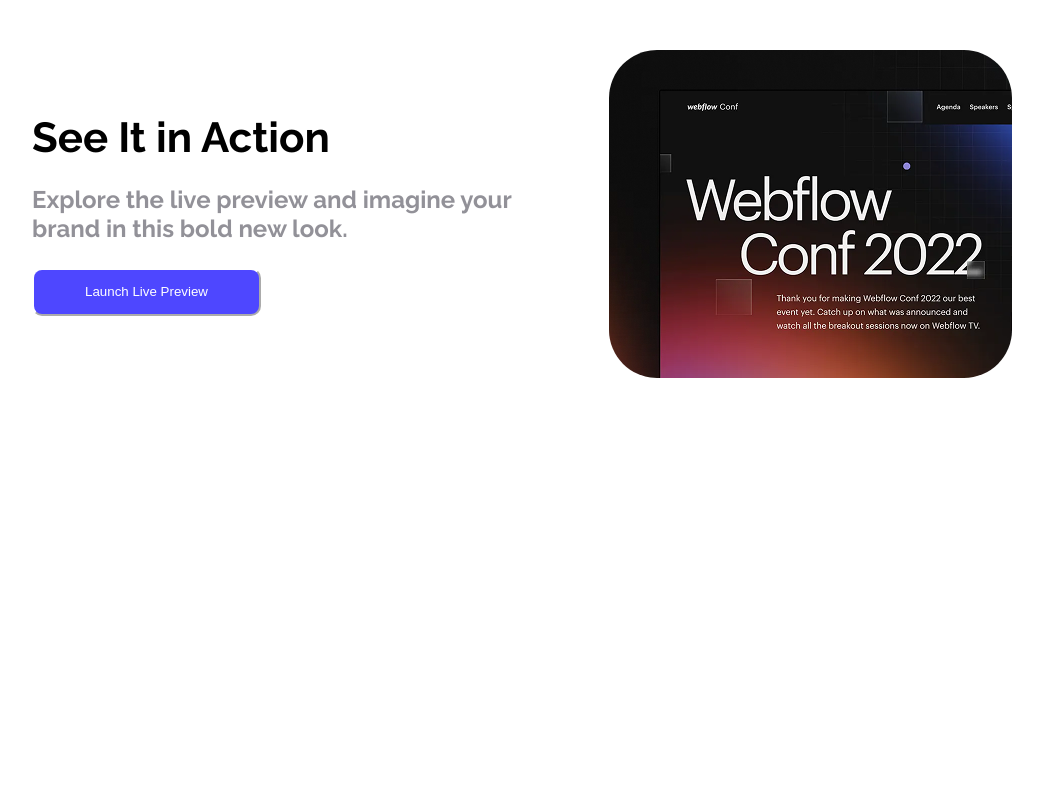
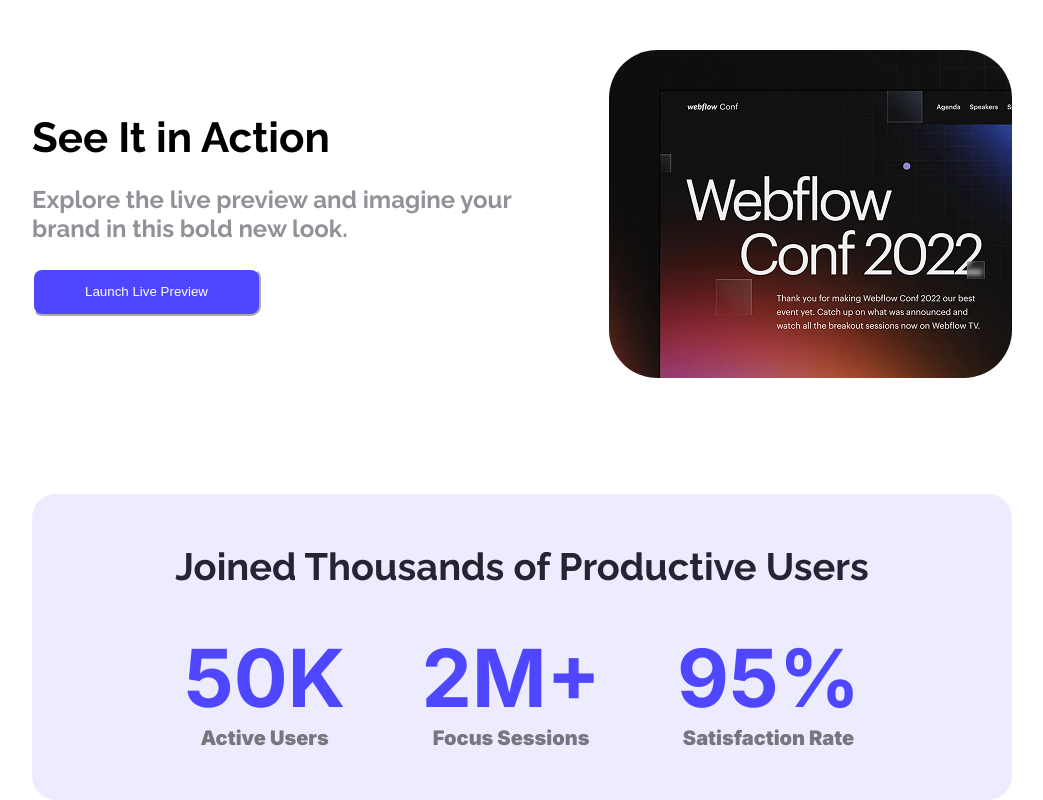
Before and after one commit to ashrafulislam65/B12A01-landing-lunchpad, a plain HTML site: page index.html in a window 1280 px wide. Shown: the part 761-1561 px from the top of the page, without its empty margins (118-1161 px from the left). Before the commit the page ends 1139 px from the top, so only its background shows below. Drawn offline with Linux system fonts and the light colour scheme.

Commit message:
added prodUtive uoser section

```diff
--- a/index.html
+++ b/index.html
@@ -44,6 +44,24 @@
             </div>
             <img src="Assets/wc-mini.png" alt="">
          </section>
+         <!-- Productive User section -->
+          <section class="productive-user-container">
+                <h3 class="p-user-title raleway-font">Joined Thousands of Productive Users</h3>
+                <div class="productive-user-container-div inter-font">
+                    <div>
+                        <h1>50K</h1>
+                        <p>Active Users</p>
+                    </div>
+                    <div>
+                        <h1>2M+</h1>
+                        <p>Focus Sessions</p>
+                    </div>
+                    <div>
+                        <h1>95%</h1>
+                        <p>Satisfaction Rate</p>
+                    </div>
+                </div>
+          </section>
 
     </main>
     <footer></footer>
--- a/styles/index.css
+++ b/styles/index.css
@@ -1,7 +1,8 @@
-*{
+* {
     margin: 0px;
     padding: 0px;
 }
+
 /* googles fonts */
 .inter-font {
     font-family: "Inter", sans-serif;
@@ -13,11 +14,12 @@
 .raleway-font {
     font-family: "Raleway", sans-serif;
     font-optical-sizing: auto;
-  font-weight:700;
+    font-weight: 700;
     font-style: normal;
 }
+
 /* nav style */
-.nav-style{
+.nav-style {
     display: flex;
     padding-left: 150px;
     padding-top: 50px;
@@ -26,11 +28,13 @@
     padding-bottom: 50px;
 
 }
-.nav-style h3{
+
+.nav-style h3 {
     font-size: 34px;
     color: rgb(78, 71, 255);
 }
-.nav-style button{
+
+.nav-style button {
     width: 132px;
     height: 48px;
     color: rgb(255, 255, 255);
@@ -38,22 +42,26 @@
     border-color: white;
     border-radius: 10px;
 }
-.hero-container{
+
+.hero-container {
     background-image: url(../Assets/Hero-bg.png);
 }
-.banner-container{
+
+.banner-container {
     text-align: center;
     padding-top: 158px;
     padding-bottom: 152px;
 }
-.banner-container h1{
+
+.banner-container h1 {
     font-size: 65px;
     padding-bottom: 37px;
     padding-left: 267.5px;
     padding-right: 267.5px;
     color: rgb(37, 36, 50);
 }
-.banner-container button{
+
+.banner-container button {
     border-radius: 10px;
     background-color: rgb(78, 71, 255);
     height: 48px;
@@ -63,8 +71,9 @@
 
 
 }
+
 /* Action Section */
-.action-section-container{
+.action-section-container {
     display: flex;
     padding-left: 150px;
     padding-right: 150px;
@@ -72,15 +81,18 @@
     padding-top: 116px;
 
 }
-.action-section-container img{
+
+.action-section-container img {
     border-radius: 48px;
 }
-.action-section-container div h3{
+
+.action-section-container div h3 {
     padding-top: 62.5px;
     font-size: 42px;
     padding-bottom: 23px;
 }
-.action-section-container div p{
+
+.action-section-container div p {
     font-size: 24px;
     width: 517px;
     height: 60px;
@@ -88,7 +100,8 @@
     color: rgba(37, 36, 50, 0.5);
 
 }
-.action-section-container div button{
+
+.action-section-container div button {
     width: 229px;
     height: 48px;
     background-color: rgb(78, 71, 255);
@@ -96,3 +109,40 @@
     border-radius: 10px;
     color: rgb(255, 255, 255);
 }
+
+/* productive user section */
+.productive-user-container {
+    text-align: center;
+    margin-left: 150px;
+    margin-right: 150px;
+    margin-top: 116px;
+    background-color: rgba(78, 71, 255, 0.1);
+    padding-top: 50px;
+    padding-bottom: 50px;
+    border-radius: 24px;
+
+}
+.p-user-title{
+    font-size: 38px;
+    color: rgb(37, 36, 50);
+}
+
+.productive-user-container-div {
+
+    padding-left: 152px;
+    padding-right: 152px;
+    padding-top: 40px;
+
+    display: flex;
+    justify-content: space-between;
+}
+.productive-user-container-div h1{
+    font-size: 80px;
+    color: rgb(78, 71, 255);
+
+}
+.productive-user-container div p{
+    color: rgba(0, 0, 0, 0.5);
+    font-size: 20px;
+
+}
```
Lines whose indentation alone changed are shown as unchanged.
